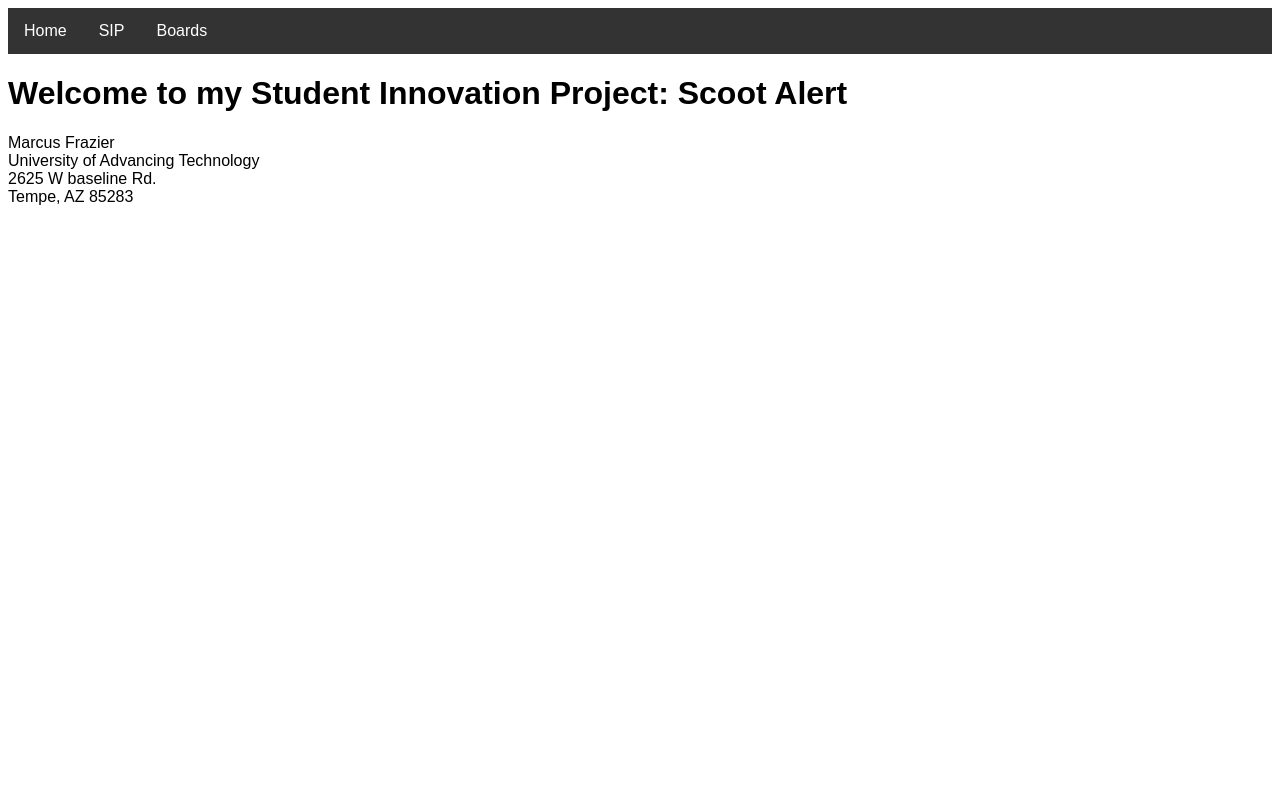
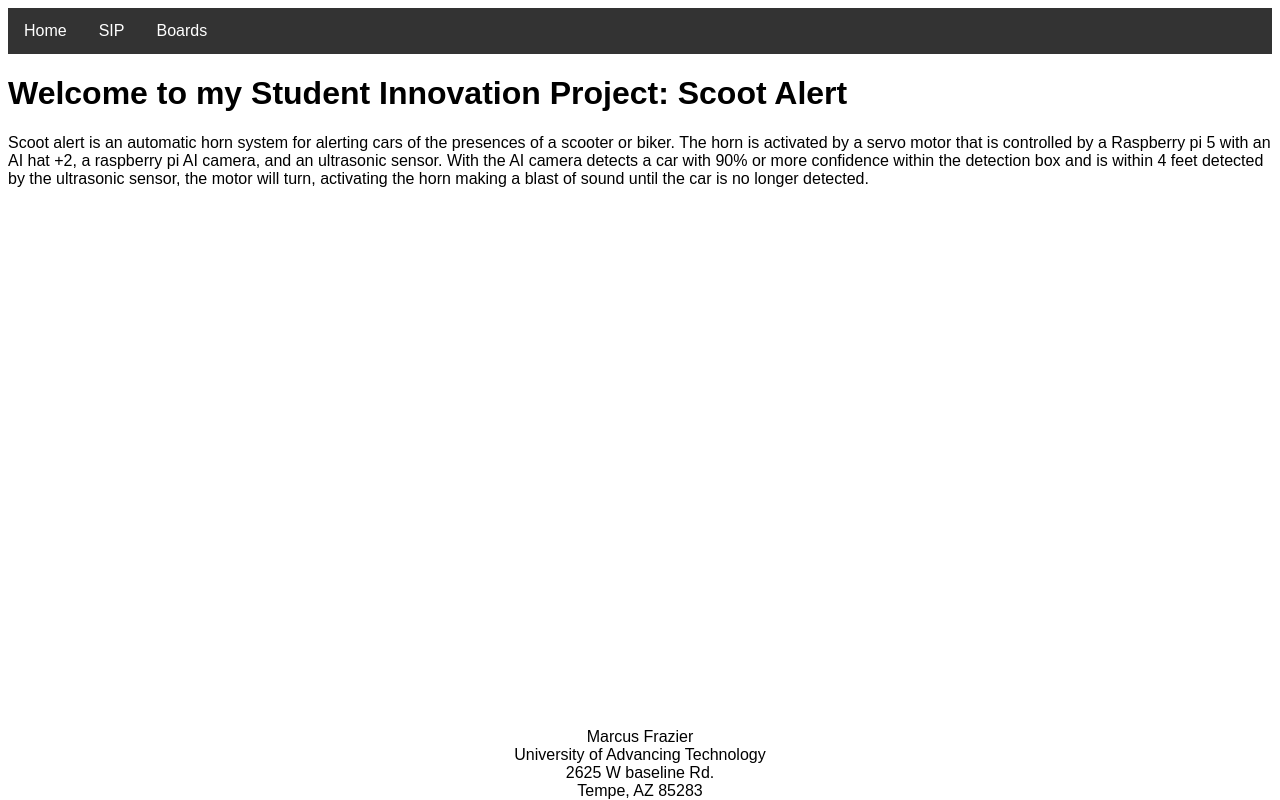
Before and after one commit to Horton942/MarcusFrazier.github.io, a plain HTML site: page SIP.html in a window 1280 px wide. Drawn offline with Linux system fonts and the light colour scheme.

Commit message:
Add files via upload

```diff
--- a/SIP.html
+++ b/SIP.html
@@ -30,7 +30,7 @@
 <body>
     <h1>Welcome to my Student Innovation Project: Scoot Alert</h1>
     <p>
-
+        Scoot alert is an automatic horn system for alerting cars of the presences of a scooter or biker. The horn is activated by a servo motor that is controlled by a Raspberry pi 5 with an AI hat +2, a raspberry pi AI camera, and an ultrasonic sensor. With the AI camera detects a car with 90% or more confidence within the detection box and is within 4 feet detected by the ultrasonic sensor, the motor will turn, activating the horn making a blast of sound until the car is no longer detected.
     </p>
     <footer>
         <!-- <br> creates a new line  -->
--- a/style.css
+++ b/style.css
@@ -15,6 +15,14 @@ we are changing the background color and the text color.
 */
 body {
   font-family: Arial, Helvetica, sans-serif;
+}
+
+footer {
+  position: fixed;
+  left: 0;
+  bottom: 0;
+  width: 100%;
+  text-align: center;
 }
 
 .navbar {
```
